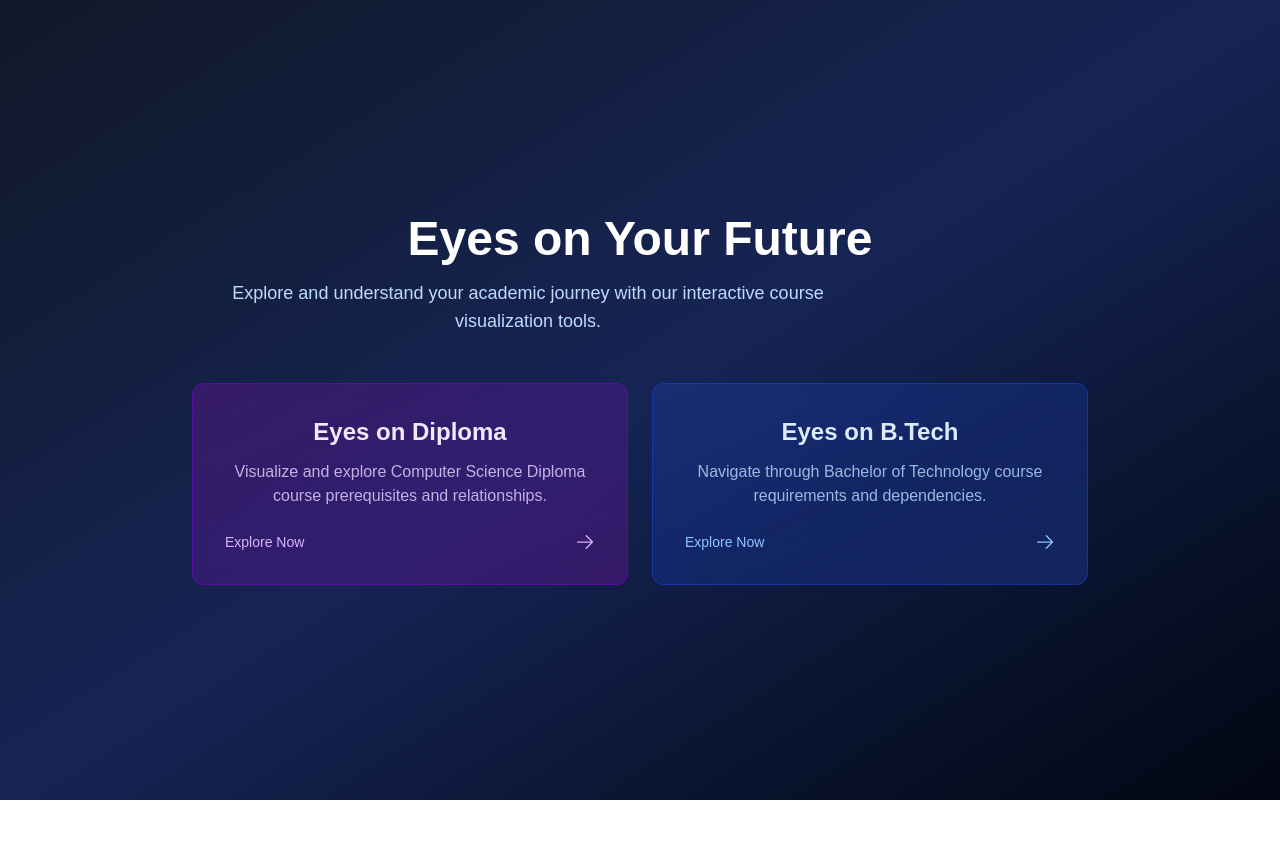
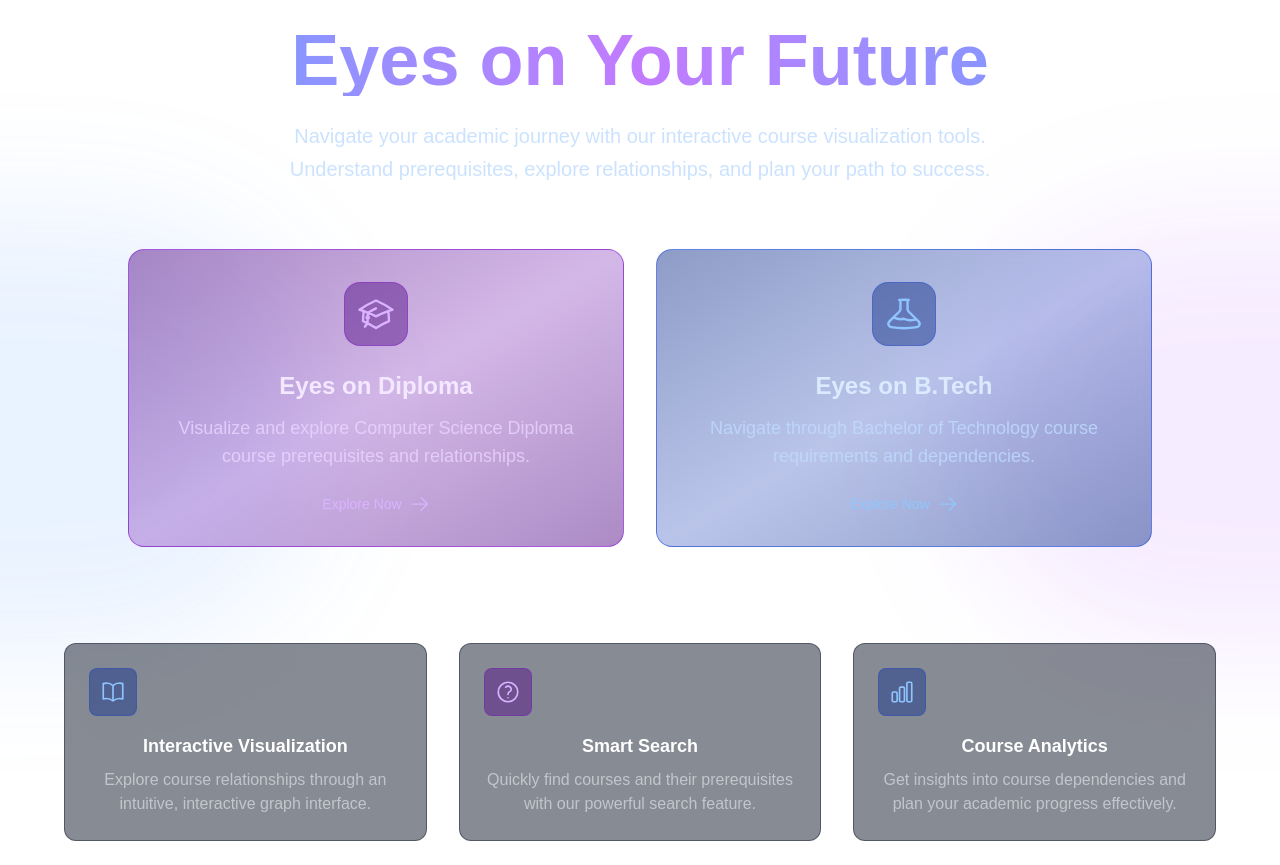
Before and after one commit to z3r0xk/eye, a Next.js app: page / in a window 1280 px wide. Before the commit the page ends 800 px from the top, so only its background shows below. Built offline with nearby package versions, Linux system fonts and the light colour scheme.

Commit message:
feat: enhance landing page UI/UX with animations and modern design

```diff
--- a/src/app/page.tsx
+++ b/src/app/page.tsx
@@ -1,66 +1,140 @@
 'use client';
 
 import Link from 'next/link';
+import { motion } from 'framer-motion';
+
+const fadeIn = {
+  hidden: { opacity: 0, y: 20 },
+  visible: { opacity: 1, y: 0 }
+};
+
+const staggerContainer = {
+  hidden: { opacity: 0 },
+  visible: {
+    opacity: 1,
+    transition: {
+      staggerChildren: 0.2
+    }
+  }
+};
 
 export default function Home() {
   return (
-    <main className="min-h-screen flex flex-col bg-gradient-to-br from-gray-900 via-blue-950 to-gray-950">
-      <div className="flex-1 flex items-center justify-center p-6">
-        <div className="text-center">
-          <h1 className="text-4xl md:text-5xl font-bold text-white mb-4">
-            Eyes on Your Future
-          </h1>
-          <p className="text-lg text-blue-200 mb-12 max-w-2xl">
-            Explore and understand your academic journey with our interactive course visualization tools.
-          </p>
+    <main className="min-h-screen flex flex-col bg-[radial-gradient(circle_at_center,_var(--tw-gradient-stops))] from-gray-900 via-blue-950 to-gray-950">
+      {/* Hero Section */}
+      <motion.div
+        initial="hidden"
+        animate="visible"
+        variants={staggerContainer}
+        className="flex-1 flex items-center justify-center p-6 relative overflow-hidden"
+      >
+        {/* Background Elements */}
+        <div className="absolute inset-0 overflow-hidden">
+          <div className="absolute top-1/4 -left-1/4 w-1/2 h-1/2 bg-blue-500/10 rounded-full blur-3xl" />
+          <div className="absolute bottom-1/4 -right-1/4 w-1/2 h-1/2 bg-purple-500/10 rounded-full blur-3xl" />
+        </div>
 
-          <div className="grid md:grid-cols-2 gap-6 max-w-4xl mx-auto">
+        <div className="relative text-center max-w-6xl mx-auto">
+          {/* Hero Text */}
+          <motion.div variants={fadeIn} className="mb-16">
+            <h1 className="text-5xl md:text-6xl lg:text-7xl font-bold text-transparent bg-clip-text bg-gradient-to-r from-blue-400 via-purple-400 to-blue-400 mb-6">
+              Eyes on Your Future
+            </h1>
+            <p className="text-xl text-blue-200/80 mb-8 max-w-3xl mx-auto leading-relaxed">
+              Navigate your academic journey with our interactive course visualization tools.
+              Understand prerequisites, explore relationships, and plan your path to success.
+            </p>
+          </motion.div>
+
+          {/* Program Cards */}
+          <motion.div variants={fadeIn} className="grid md:grid-cols-2 gap-8 max-w-5xl mx-auto">
             {/* Diploma Option */}
             <Link
               href="/diploma"
-              className="group relative overflow-hidden rounded-xl bg-gradient-to-br from-purple-900/50 via-purple-800/30 to-purple-900/50 p-8 transition-all duration-300 hover:scale-105 hover:shadow-xl border border-purple-700/50 backdrop-blur-sm"
+              className="group relative overflow-hidden rounded-2xl bg-gradient-to-br from-purple-900/50 via-purple-800/30 to-purple-900/50 p-8 transition-all duration-500 hover:scale-[1.02] hover:shadow-2xl border border-purple-700/50 backdrop-blur-sm"
             >
               <div className="relative z-10">
+                <div className="mb-6 p-3 w-16 h-16 rounded-2xl bg-purple-900/50 border border-purple-700/30 mx-auto">
+                  <svg xmlns="http://www.w3.org/2000/svg" fill="none" viewBox="0 0 24 24" strokeWidth={1.5} stroke="currentColor" className="w-full h-full text-purple-300">
+                    <path strokeLinecap="round" strokeLinejoin="round" d="M4.26 10.147a60.438 60.438 0 0 0-.491 6.347A48.62 48.62 0 0 1 12 20.904a48.62 48.62 0 0 1 8.232-4.41 60.46 60.46 0 0 0-.491-6.347m-15.482 0a50.636 50.636 0 0 0-2.658-.813A59.906 59.906 0 0 1 12 3.493a59.903 59.903 0 0 1 10.399 5.84c-.896.248-1.783.52-2.658.814m-15.482 0A50.717 50.717 0 0 1 12 13.489a50.702 50.702 0 0 1 7.74-3.342M6.75 15a.75.75 0 1 0 0-1.5.75.75 0 0 0 0 1.5Zm0 0v-3.675A55.378 55.378 0 0 1 12 8.443m-7.007 11.55A5.981 5.981 0 0 0 6.75 15.75v-1.5" />
+                  </svg>
+                </div>
                 <h2 className="text-2xl font-semibold text-purple-100 mb-3">
                   Eyes on Diploma
                 </h2>
-                <p className="text-purple-200/80 mb-6">
+                <p className="text-purple-200/80 mb-6 text-lg">
                   Visualize and explore Computer Science Diploma course prerequisites and relationships.
                 </p>
-                <div className="flex items-center justify-between text-purple-300">
+                <div className="flex items-center justify-center text-purple-300 gap-2">
                   <span className="text-sm font-medium">Explore Now</span>
-                  <svg xmlns="http://www.w3.org/2000/svg" fill="none" viewBox="0 0 24 24" strokeWidth={1.5} stroke="currentColor" className="w-5 h-5 transition-transform duration-300 group-hover:translate-x-1">
+                  <svg xmlns="http://www.w3.org/2000/svg" fill="none" viewBox="0 0 24 24" strokeWidth={1.5} stroke="currentColor" className="w-5 h-5 transition-transform duration-500 group-hover:translate-x-2">
                     <path strokeLinecap="round" strokeLinejoin="round" d="M13.5 4.5L21 12m0 0l-7.5 7.5M21 12H3" />
                   </svg>
                 </div>
               </div>
-              <div className="absolute inset-0 bg-gradient-to-br from-purple-600/10 via-transparent to-transparent opacity-0 transition-opacity duration-300 group-hover:opacity-100" />
+              <div className="absolute inset-0 bg-gradient-to-br from-purple-600/10 via-transparent to-transparent opacity-0 transition-opacity duration-500 group-hover:opacity-100" />
             </Link>
 
             {/* B.Tech Option */}
             <Link
               href="/btech"
-              className="group relative overflow-hidden rounded-xl bg-gradient-to-br from-blue-900/50 via-blue-800/30 to-blue-900/50 p-8 transition-all duration-300 hover:scale-105 hover:shadow-xl border border-blue-700/50 backdrop-blur-sm"
+              className="group relative overflow-hidden rounded-2xl bg-gradient-to-br from-blue-900/50 via-blue-800/30 to-blue-900/50 p-8 transition-all duration-500 hover:scale-[1.02] hover:shadow-2xl border border-blue-700/50 backdrop-blur-sm"
             >
               <div className="relative z-10">
+                <div className="mb-6 p-3 w-16 h-16 rounded-2xl bg-blue-900/50 border border-blue-700/30 mx-auto">
+                  <svg xmlns="http://www.w3.org/2000/svg" fill="none" viewBox="0 0 24 24" strokeWidth={1.5} stroke="currentColor" className="w-full h-full text-blue-300">
+                    <path strokeLinecap="round" strokeLinejoin="round" d="M9.75 3.104v5.714a2.25 2.25 0 0 1-.659 1.591L5 14.5M9.75 3.104c-.251.023-.501.05-.75.082m.75-.082a24.301 24.301 0 0 1 4.5 0m0 0v5.714c0 .597.237 1.17.659 1.591L19.8 15.3M14.25 3.104c.251.023.501.05.75.082M19.8 15.3l-1.57.393A9.065 9.065 0 0 1 12 15a9.065 9.065 0 0 1-6.23-.693L5 14.5m14.8.8 1.402 1.402c1.232 1.232.65 3.318-1.067 3.611A48.309 48.309 0 0 1 12 21c-2.773 0-5.491-.235-8.135-.687-1.718-.293-2.3-2.379-1.067-3.61L5 14.5" />
+                  </svg>
+                </div>
                 <h2 className="text-2xl font-semibold text-blue-100 mb-3">
                   Eyes on B.Tech
                 </h2>
-                <p className="text-blue-200/80 mb-6">
+                <p className="text-blue-200/80 mb-6 text-lg">
                   Navigate through Bachelor of Technology course requirements and dependencies.
                 </p>
-                <div className="flex items-center justify-between text-blue-300">
+                <div className="flex items-center justify-center text-blue-300 gap-2">
                   <span className="text-sm font-medium">Explore Now</span>
-                  <svg xmlns="http://www.w3.org/2000/svg" fill="none" viewBox="0 0 24 24" strokeWidth={1.5} stroke="currentColor" className="w-5 h-5 transition-transform duration-300 group-hover:translate-x-1">
+                  <svg xmlns="http://www.w3.org/2000/svg" fill="none" viewBox="0 0 24 24" strokeWidth={1.5} stroke="currentColor" className="w-5 h-5 transition-transform duration-500 group-hover:translate-x-2">
                     <path strokeLinecap="round" strokeLinejoin="round" d="M13.5 4.5L21 12m0 0l-7.5 7.5M21 12H3" />
                   </svg>
                 </div>
               </div>
-              <div className="absolute inset-0 bg-gradient-to-br from-blue-600/10 via-transparent to-transparent opacity-0 transition-opacity duration-300 group-hover:opacity-100" />
+              <div className="absolute inset-0 bg-gradient-to-br from-blue-600/10 via-transparent to-transparent opacity-0 transition-opacity duration-500 group-hover:opacity-100" />
             </Link>
-          </div>
+          </motion.div>
+
+          {/* Features Section */}
+          <motion.div variants={fadeIn} className="mt-24 grid md:grid-cols-3 gap-8">
+            <div className="p-6 rounded-xl bg-gray-900/50 border border-gray-800/50 backdrop-blur-sm">
+              <div className="w-12 h-12 rounded-lg bg-blue-900/50 border border-blue-700/30 p-2.5 mb-4">
+                <svg xmlns="http://www.w3.org/2000/svg" fill="none" viewBox="0 0 24 24" strokeWidth={1.5} stroke="currentColor" className="w-full h-full text-blue-300">
+                  <path strokeLinecap="round" strokeLinejoin="round" d="M12 6.042A8.967 8.967 0 0 0 6 3.75c-1.052 0-2.062.18-3 .512v14.25A8.987 8.987 0 0 1 6 18c2.305 0 4.408.867 6 2.292m0-14.25a8.966 8.966 0 0 1 6-2.292c1.052 0 2.062.18 3 .512v14.25A8.987 8.987 0 0 0 18 18a8.967 8.967 0 0 0-6 2.292m0-14.25v14.25" />
+                </svg>
+              </div>
+              <h3 className="text-lg font-semibold text-white mb-2">Interactive Visualization</h3>
+              <p className="text-gray-300/80">Explore course relationships through an intuitive, interactive graph interface.</p>
+            </div>
+            <div className="p-6 rounded-xl bg-gray-900/50 border border-gray-800/50 backdrop-blur-sm">
+              <div className="w-12 h-12 rounded-lg bg-purple-900/50 border border-purple-700/30 p-2.5 mb-4">
+                <svg xmlns="http://www.w3.org/2000/svg" fill="none" viewBox="0 0 24 24" strokeWidth={1.5} stroke="currentColor" className="w-full h-full text-purple-300">
+                  <path strokeLinecap="round" strokeLinejoin="round" d="M9.879 7.519c1.171-1.025 3.071-1.025 4.242 0 1.172 1.025 1.172 2.687 0 3.712-.203.179-.43.326-.67.442-.745.361-1.45.999-1.45 1.827v.75M21 12a9 9 0 1 1-18 0 9 9 0 0 1 18 0Zm-9 5.25h.008v.008H12v-.008Z" />
+                </svg>
+              </div>
+              <h3 className="text-lg font-semibold text-white mb-2">Smart Search</h3>
+              <p className="text-gray-300/80">Quickly find courses and their prerequisites with our powerful search feature.</p>
+            </div>
+            <div className="p-6 rounded-xl bg-gray-900/50 border border-gray-800/50 backdrop-blur-sm">
+              <div className="w-12 h-12 rounded-lg bg-blue-900/50 border border-blue-700/30 p-2.5 mb-4">
+                <svg xmlns="http://www.w3.org/2000/svg" fill="none" viewBox="0 0 24 24" strokeWidth={1.5} stroke="currentColor" className="w-full h-full text-blue-300">
+                  <path strokeLinecap="round" strokeLinejoin="round" d="M3 13.125C3 12.504 3.504 12 4.125 12h2.25c.621 0 1.125.504 1.125 1.125v6.75C7.5 20.496 6.996 21 6.375 21h-2.25A1.125 1.125 0 0 1 3 19.875v-6.75ZM9.75 8.625c0-.621.504-1.125 1.125-1.125h2.25c.621 0 1.125.504 1.125 1.125v11.25c0 .621-.504 1.125-1.125 1.125h-2.25a1.125 1.125 0 0 1-1.125-1.125V8.625ZM16.5 4.125c0-.621.504-1.125 1.125-1.125h2.25C20.496 3 21 3.504 21 4.125v15.75c0 .621-.504 1.125-1.125 1.125h-2.25a1.125 1.125 0 0 1-1.125-1.125V4.125Z" />
+                </svg>
+              </div>
+              <h3 className="text-lg font-semibold text-white mb-2">Course Analytics</h3>
+              <p className="text-gray-300/80">Get insights into course dependencies and plan your academic progress effectively.</p>
+            </div>
+          </motion.div>
         </div>
-      </div>
+      </motion.div>
     </main>
   );
 }
```
